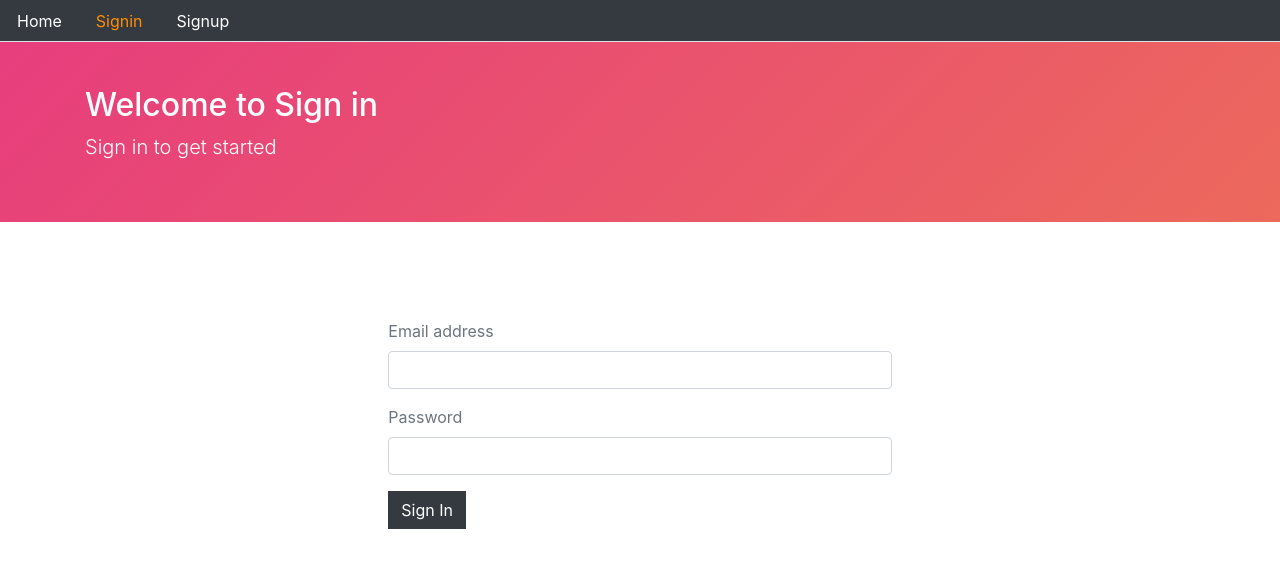
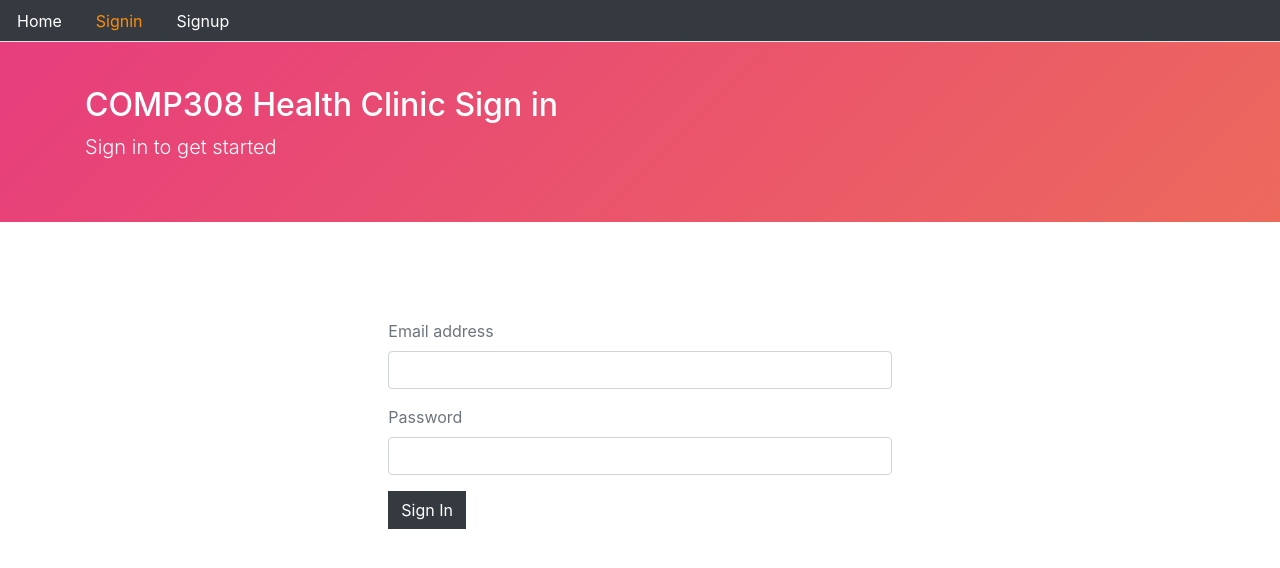
Before and after one commit to Sahim-Nazif/COMP308-Project-Frontend, a React (Create React App) app: page /signin in a window 1280 px wide. Shown: the top 568 px of the page. Built offline with nearby package versions, Linux system fonts and the light colour scheme.

Commit message:
updaged page title for signin

```diff
--- a/src/patient/Signin.js
+++ b/src/patient/Signin.js
@@ -115,7 +115,7 @@ const Signin = () => {
     return (
 
 
-            <Layout title='Welcome to Sign in' description='Sign in to get started'>
+            <Layout title='COMP308 Health Clinic Sign in' description='Sign in to get started'>
             {displayError()}
                {SigninForm()}
 
```
